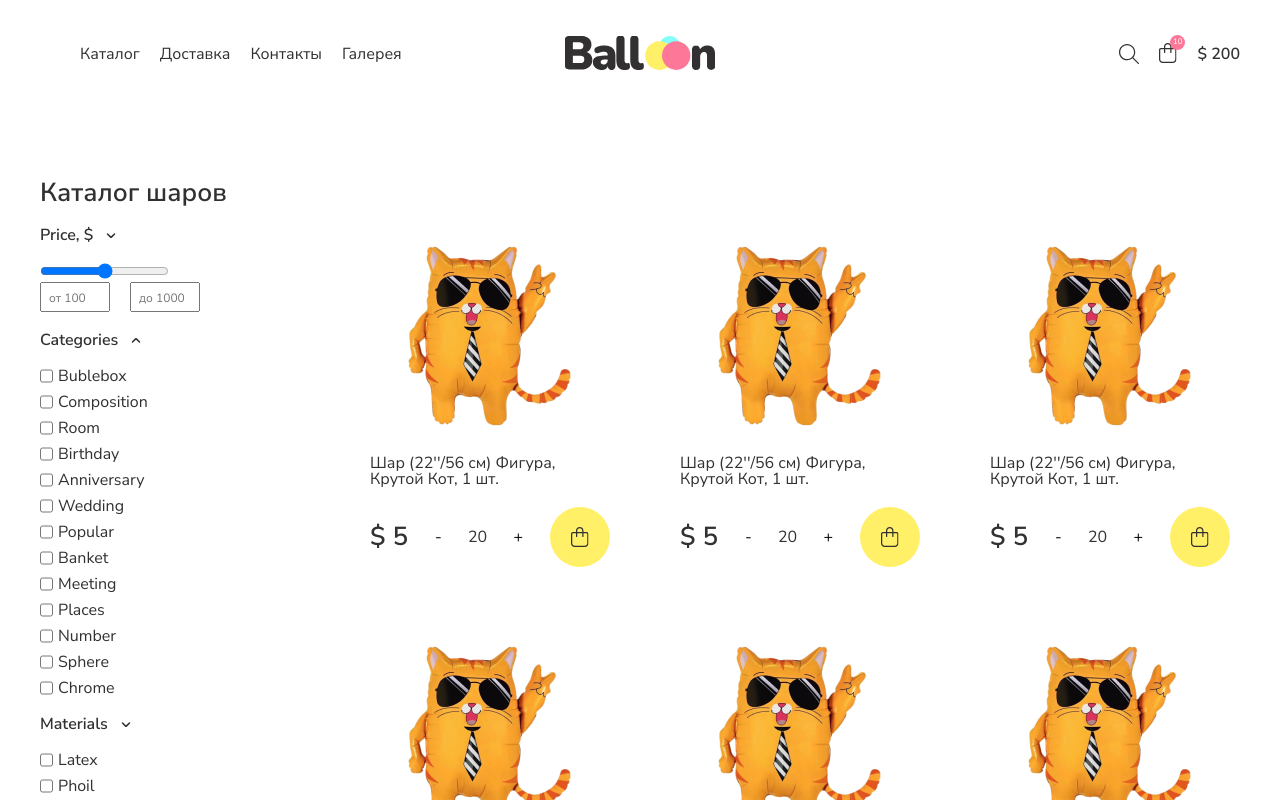
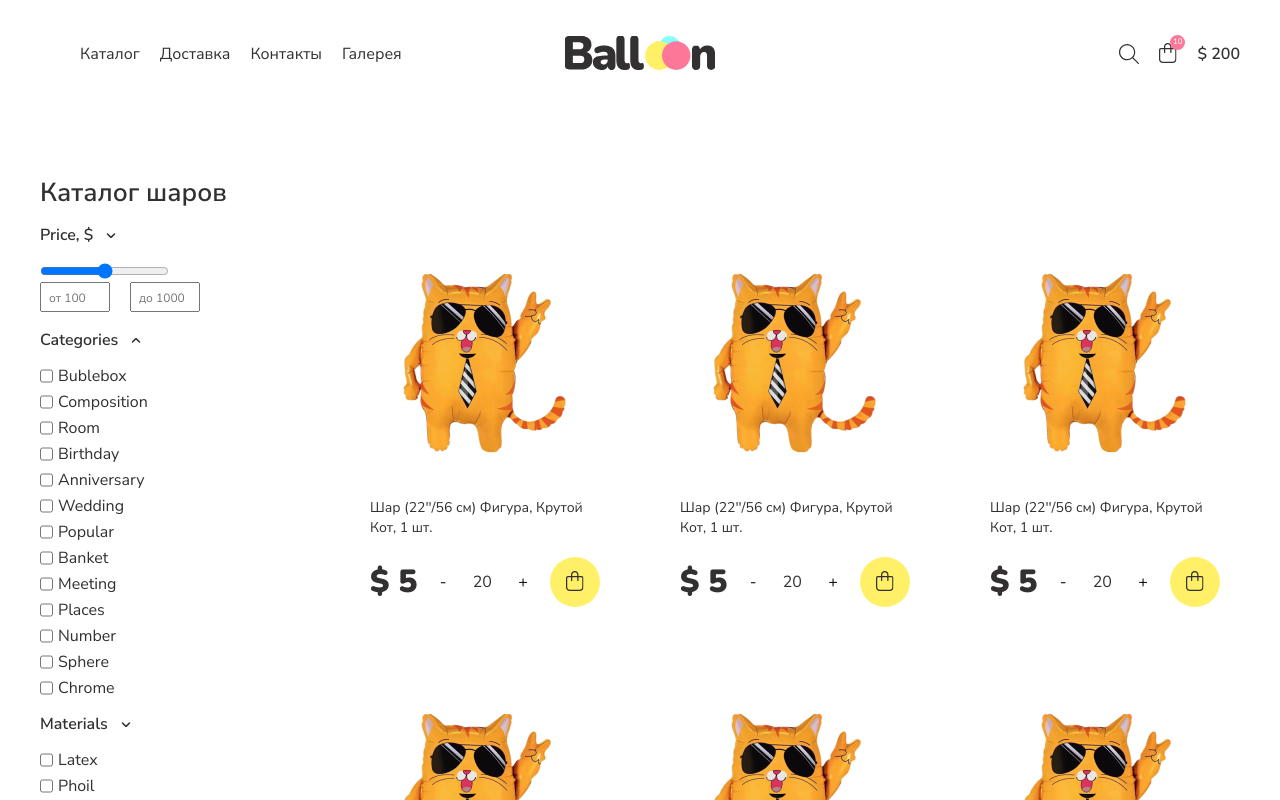
Before and after one commit to izmailowAlex/balloon-store, a React (Create React App) app: page /catalog in a window 1280 px wide. Shown: the top 800 px of the page. Built offline with nearby package versions, Linux system fonts and the light colour scheme.

Commit message:
refactor: update card styles

```diff
--- a/src/components/Main/Catalog.css
+++ b/src/components/Main/Catalog.css
@@ -118,20 +118,17 @@
 .list {
   display: grid;
   grid-template-columns: repeat(3, 1fr);
-    grid-gap: 50px;
+  grid-gap: 40px;
 }
 
 .list__card {
-    width: 260px;
-    height: 350px;
+  width: 270px;
+  height: 400px;
   display: flex;
   flex-direction: column;
-    padding: 10px;
-}
-
-.list__card:hover {
-    /* border: 2px solid var(--grey-dark-color); */
-    box-shadow: 0 0 10px var(--grey-dark-color);
+  padding: 20px;
+  border-radius: 8px;
+  overflow: hidden;
 }
 
 .list__card_image {
@@ -140,6 +137,9 @@
 }
 
 .list__card_description {
+  font-size: 14px;
+  font-weight: 400;
+  line-height: 1.4;
   margin: 20px 0;
 }
 
@@ -151,8 +151,9 @@
 }
 
 .list__card_bottom-price {
-    font-size: 26px;
-    font-weight: bold;
+  font-family: Nunito, Arial, sans-serif;
+  font-size: 32px;
+  font-weight: 900;
 }
 
 .list__card_bottom-count {
@@ -179,27 +180,35 @@
 .count-plus:active {
   background-color: var(--yellow-color);}
 
-.list__card_bottom-basket {
-    width: 60px;
-    height: 60px;
-    border-radius: 50%;
+.list__cart-button {
+  width: 50px;
+  height: 50px;
+  outline: none;
+  border: none;
+  cursor: pointer;
   display: flex;
   justify-content: center;
   align-items: center;
-    background-color: var(--primary-color);
-    right: 0;
-    cursor: pointer;
+  background-color: transparent;
+  background-image: url('../../images/bag-shopping.svg');
+  background-repeat: no-repeat;
+  background-position: 16px 14px;
+  position: relative;
 }
 
-.list__card_bottom-basket:hover {
-    transform: scale(1.2);
-    background-color: var(--yellow-color);
+.list__cart-button:before {
+  content: "";
+  width: 50px;
+  height: 50px;
+  border-radius: 50%;
+  background-color: var(--primary-color);
+  position: absolute;
+  top: 0;
+  left: 0;
+  z-index: -1;
+  transition: transform 0.3s ease-in-out;
 }
-
-.basket__img {
-    width: 18px;
-    height: 20px;
-    display: inline-block;
-    background-image: url('../../images/bag-shopping.svg');
-    background-repeat: no-repeat;
+.list__card:hover .list__cart-button:before,
+.list__cart-button:hover:before {
+  transform: scale(2.4);
 }
--- a/src/components/Main/Catalog.js
+++ b/src/components/Main/Catalog.js
@@ -121,9 +121,7 @@ function Catalog() {
                             <span className="count">20</span>
                             <button className="count-plus">+</button>
                         </span>
-                        <span className="list__card_bottom-basket">
-                            <span className="basket__img"></span>
-                        </span>
+                        <button className="list__cart-button"></button>
                     </div>
                 </div>
                 <div className="list__card">
@@ -138,9 +136,7 @@ function Catalog() {
                             <span className="count">20</span>
                             <button className="count-plus">+</button>
                         </span>
-                        <span className="list__card_bottom-basket">
-                            <span className="basket__img"></span>
-                        </span>
+                        <button className="list__cart-button"></button>
                     </div>
                 </div>
                 <div className="list__card">
@@ -155,9 +151,7 @@ function Catalog() {
                             <span className="count">20</span>
                             <button className="count-plus">+</button>
                         </span>
-                        <span className="list__card_bottom-basket">
-                            <span className="basket__img"></span>
-                        </span>
+                        <button className="list__cart-button"></button>
                     </div>
                 </div>
                 <div className="list__card">
@@ -172,9 +166,7 @@ function Catalog() {
                             <span className="count">20</span>
                             <button className="count-plus">+</button>
                         </span>
-                        <span className="list__card_bottom-basket">
-                            <span className="basket__img"></span>
-                        </span>
+                        <button className="list__cart-button"></button>
                     </div>
                 </div>
                 <div className="list__card">
@@ -189,9 +181,7 @@ function Catalog() {
                             <span className="count">20</span>
                             <button className="count-plus">+</button>
                         </span>
-                        <span className="list__card_bottom-basket">
-                            <span className="basket__img"></span>
-                        </span>
+                        <button className="list__cart-button"></button>
                     </div>
                 </div>
                 <div className="list__card">
@@ -206,9 +196,7 @@ function Catalog() {
                             <span className="count">20</span>
                             <button className="count-plus">+</button>
                         </span>
-                        <span className="list__card_bottom-basket">
-                            <span className="basket__img"></span>
-                        </span>
+                        <button className="list__cart-button"></button>
                     </div>
                 </div>
             </div>
```
Lines whose indentation alone changed are shown as unchanged.
